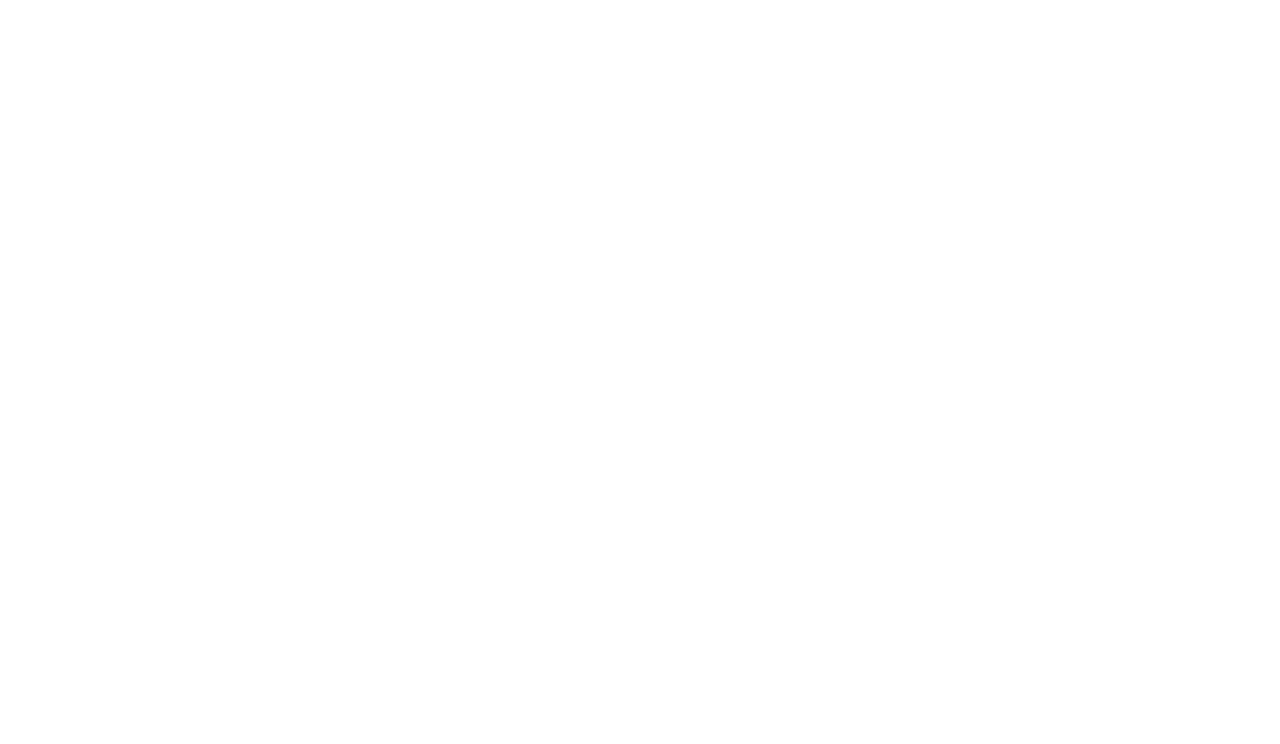
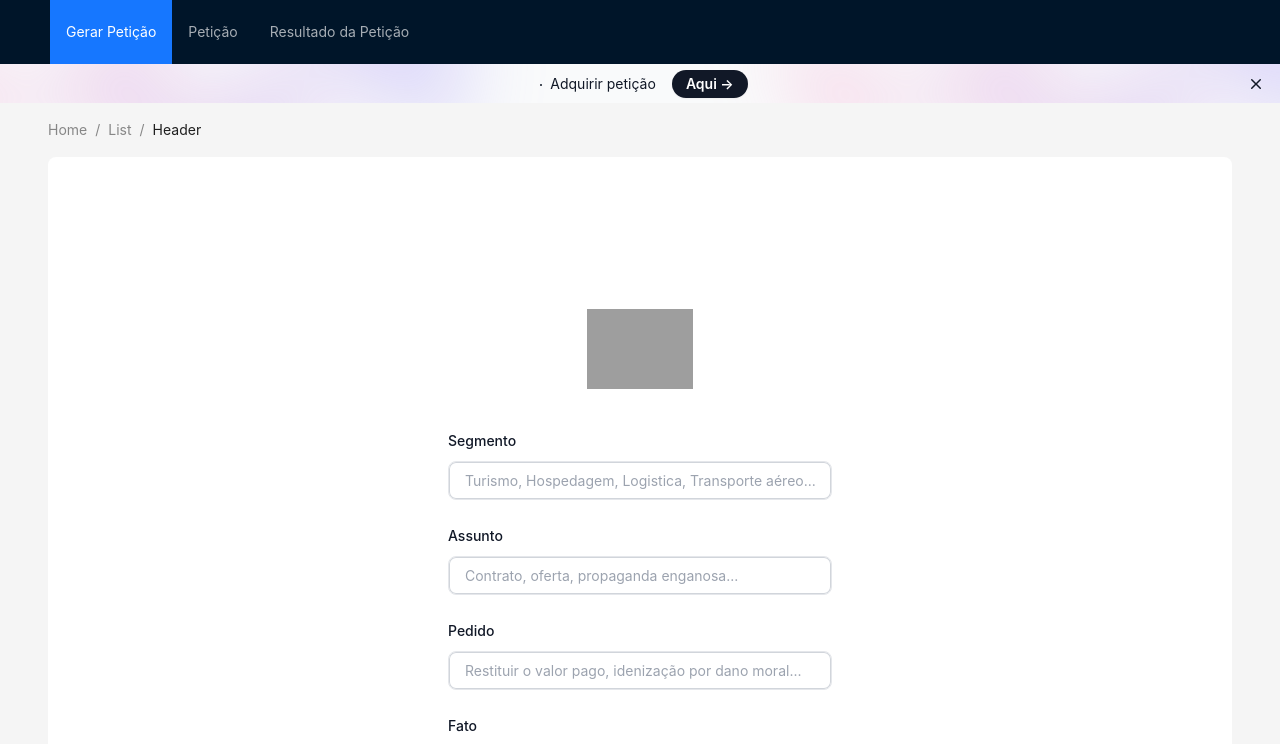
Before and after one commit to Potatos-team/potts_website, a React (Create React App) app: page /generatedPetition in a window 1280 px wide. Before the commit this address had no page. Shown: the top 744 px of the page. Built offline with nearby package versions, Linux system fonts and the light colour scheme; grey boxes are pictures that could not be loaded.

Commit message:
configuração de layout

```diff
--- a/public/index.html
+++ b/public/index.html
@@ -10,34 +10,11 @@
       content="Web site created using create-react-app"
     />
     <link rel="apple-touch-icon" href="%PUBLIC_URL%/logo192.png" />
-    <!--
-      manifest.json provides metadata used when your web app is installed on a
-      user's mobile device or desktop. See https://developers.google.com/web/fundamentals/web-app-manifest/
-    -->
     <link rel="manifest" href="%PUBLIC_URL%/manifest.json" />
-    <!--
-      Notice the use of %PUBLIC_URL% in the tags above.
-      It will be replaced with the URL of the `public` folder during the build.
-      Only files inside the `public` folder can be referenced from the HTML.
 
-      Unlike "/favicon.ico" or "favicon.ico", "%PUBLIC_URL%/favicon.ico" will
-      work correctly both with client-side routing and a non-root public URL.
-      Learn how to configure a non-root public URL by running `npm run build`.
-    -->
     <title>React App</title>
   </head>
-  <body>
-    <noscript>You need to enable JavaScript to run this app.</noscript>
-    <div id="root"></div>
-    <!--
-      This HTML file is a template.
-      If you open it directly in the browser, you will see an empty page.
-
-      You can add webfonts, meta tags, or analytics to this file.
-      The build step will place the bundled scripts into the <body> tag.
-
-      To begin the development, run `npm start` or `yarn start`.
-      To create a production bundle, use `npm run build` or `yarn build`.
-    -->
+  <body style="height: 100vh;">
+    <div style="height: 100vh;" id="root"></div>
   </body>
 </html>
--- a/src/App.js
+++ b/src/App.js
@@ -1,15 +1,17 @@
 import { BrowserRouter as Router, Route, Routes } from "react-router-dom";
 import Petition from "./components/content/Petition/Petition";
 import PetitionRequest from "./components/content/PetitionRequest/PetitionRequest";
+import GeneratedPetition from "./components/content/GeneratedPetition/GeneratedPetition";
 
 function App() {
   return (
     <>
       <Router>
-        <div>
+        <div style={{ height: "100%" }}>
           <Routes>
             <Route exact path="/petitionRequest" element={<PetitionRequest />} />
             <Route path="/petition" element={<Petition />} />
+            <Route path="/generatedPetition" element={<GeneratedPetition />} />
           </Routes>
         </div>
       </Router>
--- a/src/components/content/CallToAction/CallToAction.jsx
+++ b/src/components/content/CallToAction/CallToAction.jsx
@@ -32,7 +32,7 @@
                     <svg viewBox="0 0 2 2" className="mx-2 inline h-0.5 w-0.5 fill-current" aria-hidden="true">
                         <circle cx={1} cy={1} r={1} />
                     </svg>
-                    Associe-se Agora
+                    Adquirir petição
                 </p>
                 <a
                     href="#"
--- /dev/null
+++ b/src/components/content/GeneratedPetition/GeneratedPetition.jsx
@@ -0,0 +1,17 @@
+import React from 'react';
+import { Input } from 'antd';
+import Container from '../ReusableComponents/Container';
+import TopHeader from '../ReusableComponents/Header';
+
+
+const { TextArea } = Input;
+
+const GeneratedPetition = () => (
+    <>
+        <TopHeader />
+        {/* <Container>
+            <TextArea rows={20} />
+        </Container> */}
+    </>
+);
+export default GeneratedPetition;
--- a/src/components/content/Petition/Petition.jsx
+++ b/src/components/content/Petition/Petition.jsx
@@ -1,11 +1,11 @@
 import CallToAction from '../CallToAction/CallToAction'
+import Container from '../ReusableComponents/Container'
 import TablePetition from '../ReusableComponents/Table'
 
 
 export default function Petition() {
     return (
         <div >
-            <CallToAction />
                 <div class="px-10">
                     <div className="my-10 lg:flex lg:items-center lg:justify-between">
                         <div className="min-w-0 flex-1">
--- a/src/components/content/PetitionRequest/PetitionRequest.jsx
+++ b/src/components/content/PetitionRequest/PetitionRequest.jsx
@@ -1,4 +1,5 @@
 import { useState } from "react";
+import Container from "../ReusableComponents/Container";
 
 export default function PetitionRequest() {
 
@@ -13,7 +14,7 @@
   }
 
   return (
-
+    <Container>
       <div className="flex min-h-full flex-1 flex-col justify-center px-6 py-12 lg:px-8">
         <div className="sm:mx-auto sm:w-full sm:max-w-sm">
           <img
@@ -112,5 +113,6 @@
           </p>
         </div>
       </div>
+    </Container>
   )
 }
--- /dev/null
+++ b/src/components/content/ReusableComponents/Container.jsx
@@ -0,0 +1,12 @@
+
+function Container(component) {
+    return (
+        <>
+            <div class="relative mx-auto mt-20 w-full max-w-container px-4 sm:px-6 lg:px-8">
+                {component.children}
+            </div>
+        </>
+    );
+}
+
+export default Container;
--- /dev/null
+++ b/src/components/content/ReusableComponents/Header.jsx
@@ -0,0 +1,72 @@
+import React, { useState } from 'react';
+import { Breadcrumb, Layout, Menu, theme } from 'antd';
+import Petition from '../Petition/Petition';
+import CallToAction from '../CallToAction/CallToAction';
+import PetitionRequest from '../PetitionRequest/PetitionRequest';
+
+const { Header, Content } = Layout;
+
+const MenuPetitions = ['Gerar Petição', 'Petição', 'Resultado da Petição'];
+
+const TopHeader = () => {
+    const {
+        token: { colorBgContainer, borderRadiusLG },
+    } = theme.useToken();
+
+    const [selectedMenu, setSelectedMenu] = useState('Gerar Petição');
+
+    const handleClick = ({ key }) => {
+        setSelectedMenu(key);
+    };
+
+    const renderContent = () => {
+        switch (selectedMenu) {
+            case 'Petição':
+                return <Petition />;
+            case 'Gerar Petição':
+                return <PetitionRequest />;
+            case 'Resultado da Petição':
+                return <div>Conteúdo para Resultado da Petição</div>;
+            default:
+                return null;
+        }
+    };
+
+    return (
+        <Layout style={{ height: '100%' }}>
+            <Header style={{ display: 'flex', alignItems: 'center' }}>
+                <div className="demo-logo" />
+                <Menu
+                    theme="dark"
+                    mode="horizontal"
+                    selectedKeys={[selectedMenu]}
+                    onClick={handleClick}
+                    style={{ flex: 1, minWidth: 0 }}
+                >
+                    {MenuPetitions.map((name) => (
+                        <Menu.Item key={name}>{name}</Menu.Item>
+                    ))}
+                </Menu>
+            </Header>
+            <CallToAction />
+            <Content style={{ padding: '0 48px' }}>
+                <Breadcrumb style={{ margin: '16px 0' }}>
+                    <Breadcrumb.Item>Home</Breadcrumb.Item>
+                    <Breadcrumb.Item>List</Breadcrumb.Item>
+                    <Breadcrumb.Item>Header</Breadcrumb.Item>
+                </Breadcrumb>
+                <div
+                    style={{
+                        padding: '24px',
+                        background: colorBgContainer,
+                        borderRadius: borderRadiusLG,
+                    }}
+                >
+                    {renderContent()}
+                </div>
+            </Content>
+        </Layout>
+    );
+};
+
+export default TopHeader;
--- a/src/components/content/ReusableComponents/Table.jsx
+++ b/src/components/content/ReusableComponents/Table.jsx
@@ -109,7 +109,7 @@
       editable: true,
     },
     {
-      title: 'Download',
+      title: 'Adquirir petição',
       dataIndex: 'operation',
       render: (_, record) =>
         dataSource.length >= 1 ? (
```
Lines whose indentation alone changed are shown as unchanged.
